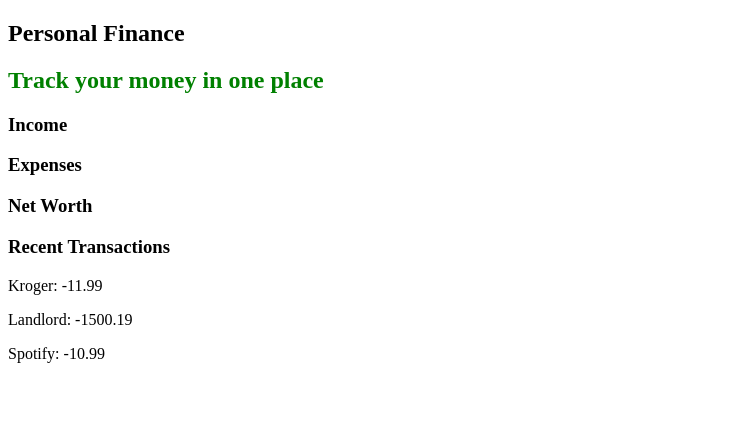
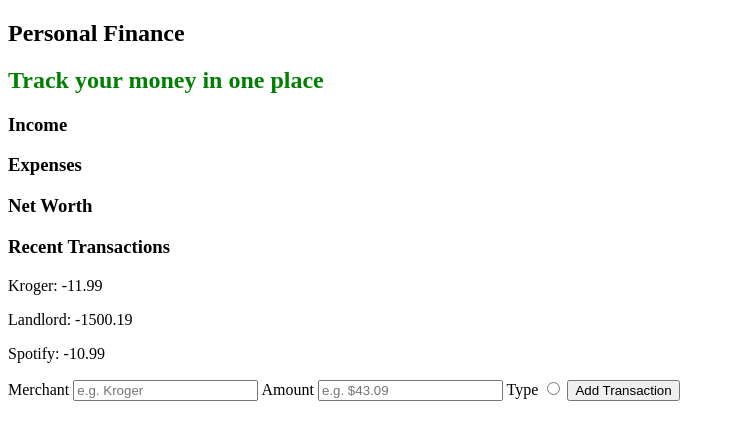
Before and after one commit to jjackson112/personal-finance-js, a plain HTML site: page index.html in a window 1280 px wide. Shown: the whole page, without its empty margins (0-735 px from the left). Drawn offline with Linux system fonts and the light colour scheme.

Commit message:
basic form for adding transactions

```diff
--- a/index.html
+++ b/index.html
@@ -10,9 +10,12 @@
 </head>
 
 <body>
-    <section id="transactions">
+    <section id="headings">
         <h1>Personal Finance</h1>
         <h2>Track your money in one place</h2>
+    </section>
+
+    <section id="transactions">
 
         <div class="container">
             <h3>Income</h3>
@@ -23,6 +26,29 @@
         <h3>Recent Transactions</h3>
         <div id="transaction-list"> </div>
     </section>
+
+    <section id="add-transaction-form">
+        <form>
+            <label for="merchant">Merchant</label>
+            <input
+                id="merchant"
+                type="text"
+                placeholder="e.g. Kroger"
+            >
+            <label for="amount">Amount</label>
+            <input
+                id="amount"
+                type="number"
+                placeholder="e.g. $43.09"
+                step="0.01"
+            >
+            <label for="type">Type</label>
+            <input
+                type="radio"
+            >
+            <button type="submit">Add Transaction</button>
+        </form>
+    </section>
 </body>
 
 </html>
```
